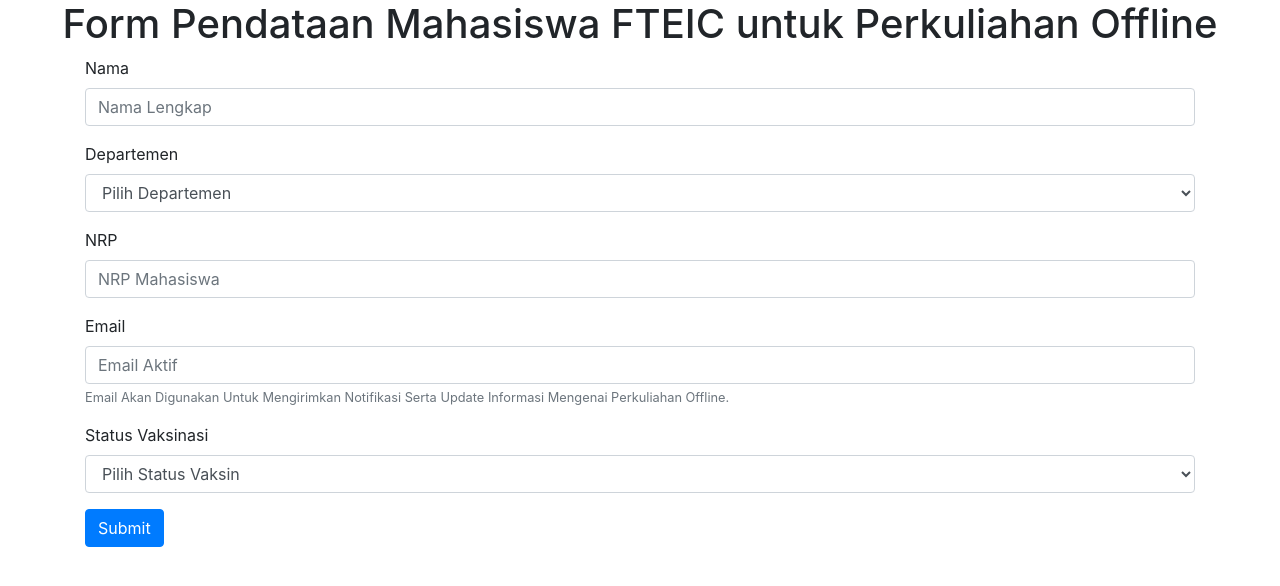
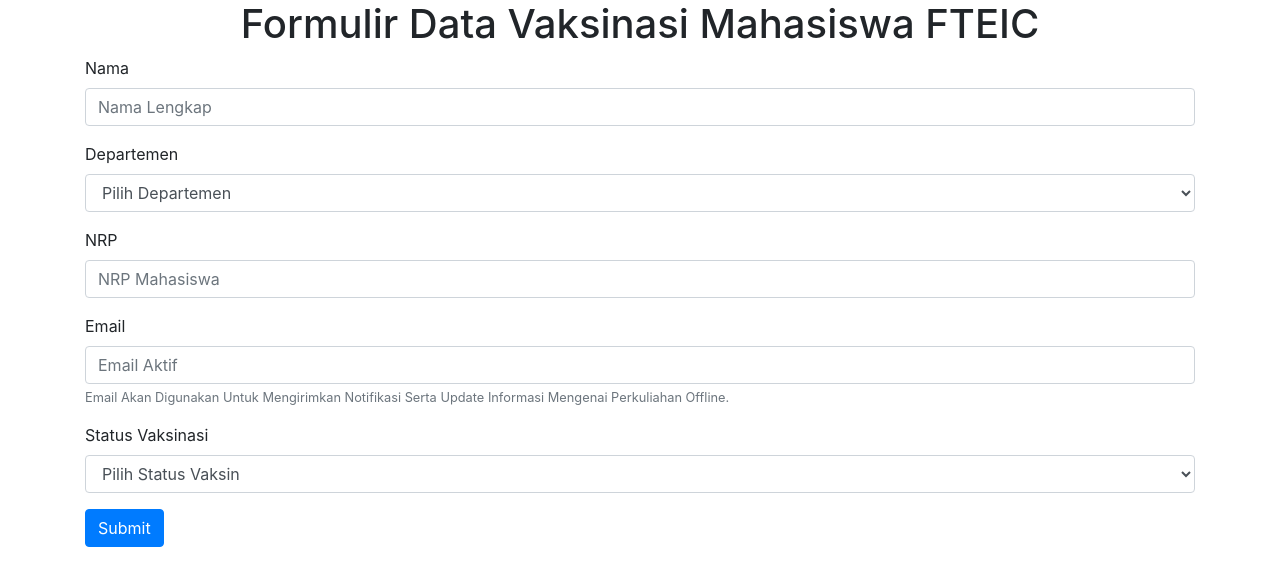
Before and after one commit to neroSpace/Form-Javascript, a plain HTML site: page index.html in a window 1280 px wide. Drawn offline with nearby package versions, Linux system fonts and the light colour scheme.

Commit message:
last commit

```diff
--- a/index.html
+++ b/index.html
@@ -14,7 +14,7 @@
 </head>
 <body>
     <h1>
-        Form Pendataan Mahasiswa FTEIC untuk Perkuliahan Offline
+        Formulir Data Vaksinasi Mahasiswa FTEIC
     </h1>
     <div class="container">
         <form name="formPendaftaranKuliahOffline" onsubmit="return validateForm()">
```
